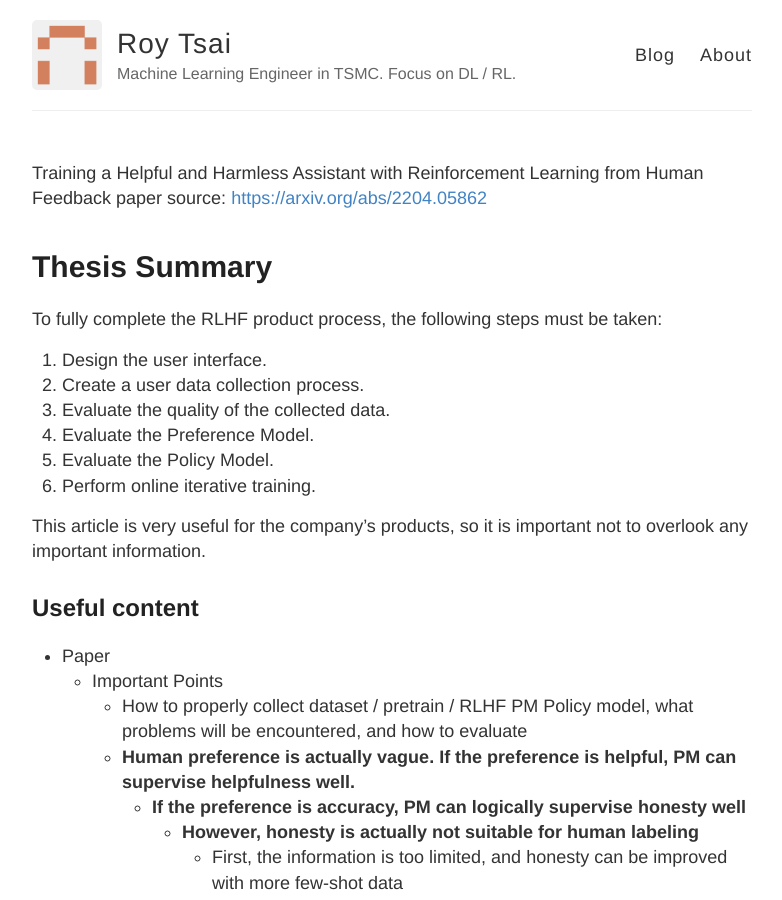
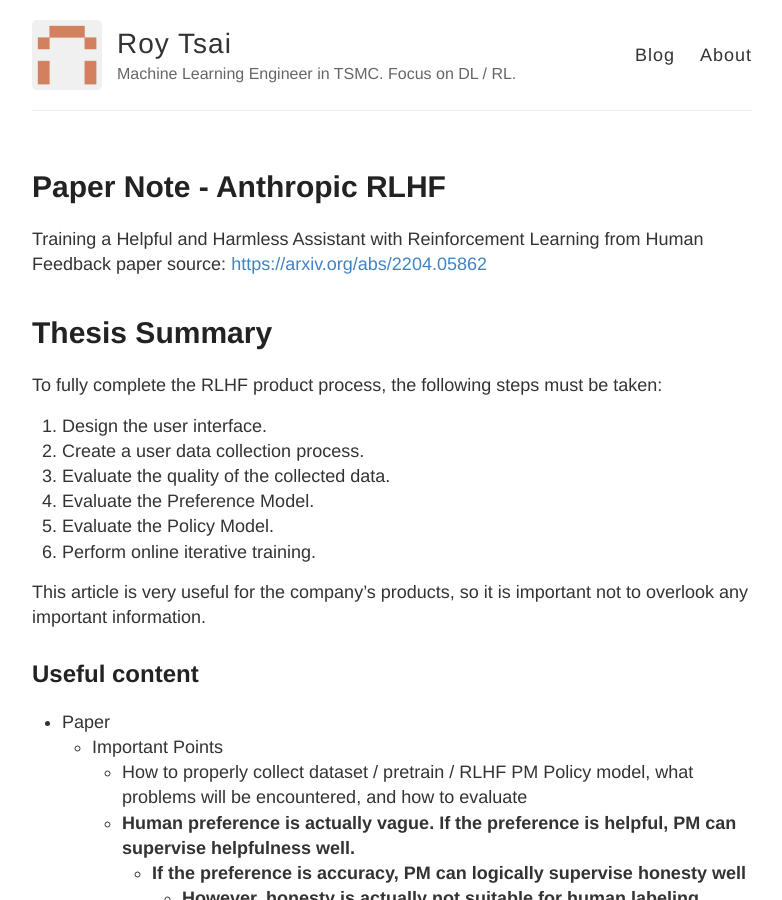
Before and after one commit to roy860328/roy860328.github.io, a Jekyll site: the page built from _posts/2023-5-14-note-about-Training a Helpful and Harmless Assistant with Reinforcement Learning from Human Feedback.md, in a window 1280 px wide and 900 px high. Shown: the whole window, without its empty margins (248-1030 px from the left). Built offline with Jekyll 4.4.1, drawn with Linux system fonts in a browser that asks for light colours; our own code applies the rules of GitHub Pages for plain Markdown files.

Commit message:
Update 2023-5-14-note-about-Training a Helpful and Harmless Assistant with Reinforcement Learning from Human Feedback.md

```diff
--- a/_posts/2023-5-14-note-about-Training a Helpful and Harmless Assistant with Reinforcement Learning from Human Feedback.md
+++ b/_posts/2023-5-14-note-about-Training a Helpful and Harmless Assistant with Reinforcement Learning from Human Feedback.md
@@ -1,6 +1,6 @@
 ---
 layout: post
-title: Paper Note\: Anthropic RLHF
+title: Paper Note - Anthropic RLHF
 ---
 
 Training a Helpful and Harmless Assistant with Reinforcement Learning from Human Feedback
```
